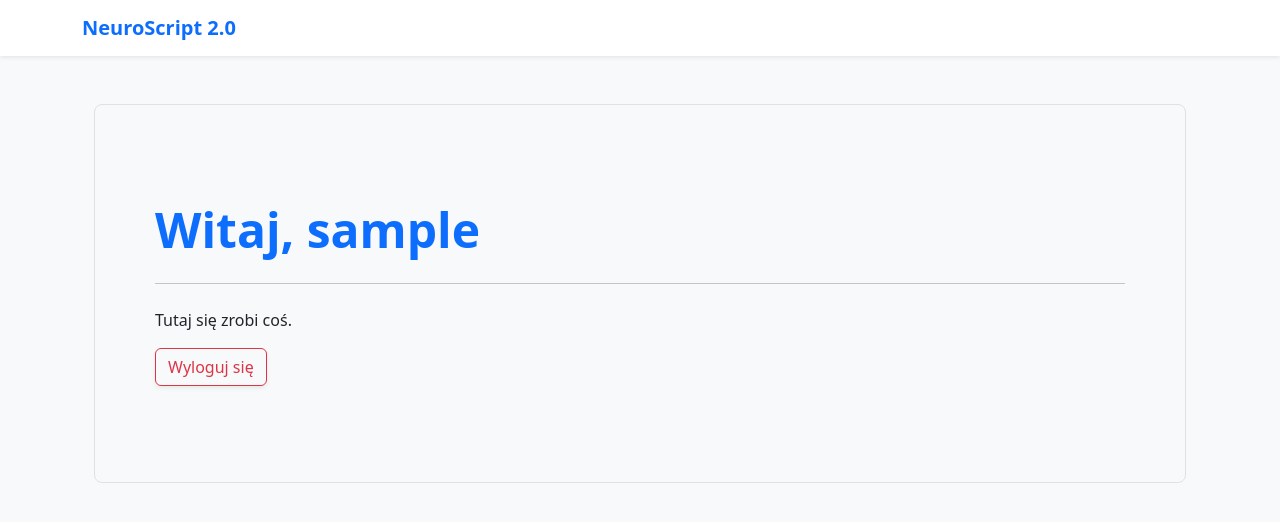
After one commit to Daniel321W/NeuroScript2.0, a Django app: page /dashboard/ in a window 1280 px wide. The commit adds this page. Shown: the top 522 px of the page. Run offline with Django 5.2, Linux system fonts and the light colour scheme; the visitor is signed in with stand-in values (Sample User, id 1).

Commit message:
implementation of authentication flow and dashboard UI

```diff
--- a/neuroscript_core/settings.py
+++ b/neuroscript_core/settings.py
@@ -17,6 +17,7 @@ INSTALLED_APPS = [
     'django.contrib.sessions',
     'django.contrib.messages',
     'django.contrib.staticfiles',
+    'analysis',
 ]
 
 MIDDLEWARE = [
@@ -34,7 +35,7 @@ ROOT_URLCONF = 'neuroscript_core.urls'
 TEMPLATES = [
     {
         'BACKEND': 'django.template.backends.django.DjangoTemplates',
-        'DIRS': [],
+        'DIRS': [BASE_DIR / 'templates'],
         'APP_DIRS': True,
         'OPTIONS': {
             'context_processors': [
@@ -71,6 +72,8 @@ AUTH_PASSWORD_VALIDATORS = [
     },
 ]
 
+LOGIN_REDIRECT_URL = 'dashboard'
+LOGOUT_REDIRECT_URL = 'login'
 
 LANGUAGE_CODE = 'en-us'
 
--- a/neuroscript_core/urls.py
+++ b/neuroscript_core/urls.py
@@ -1,6 +1,9 @@
+from django import views
 from django.contrib import admin
-from django.urls import path
+from django.urls import path, include
 
 urlpatterns = [
     path('admin/', admin.site.urls),
+    path('accounts/', include('django.contrib.auth.urls')),
+    path('', include('analysis.urls')),
 ]
--- /dev/null
+++ b/templates/analysis/dashboard.html
@@ -0,0 +1,23 @@
+{% extends "base.html" %}
+
+{% block content %}
+<div class="container mt-5">
+    <div class="row">
+        <div class="col-md-12">
+            <div class="p-5 mb-4 bg-light rounded-3 border">
+                <div class="container-fluid py-5">
+                    <h1 class="display-5 fw-bold text-primary">Witaj, <strong>{{ username }}</strong></h1>
+                    <hr class="my-4">
+                    <p>Tutaj się zrobi coś.</p>
+                    <form action="{% url 'logout' %}" method="post" style="display: inline;">
+                    {% csrf_token %}
+                    <button type="submit" class="btn btn-outline-danger shadow-sm">
+                        Wyloguj się
+                    </button>
+                </form>
+                </div>
+            </div>
+        </div>
+    </div>
+</div>
+{% endblock %}
--- a/templates/base.html
+++ b/templates/base.html
@@ -1,14 +1,27 @@
 <!DOCTYPE html>
-<html>
+<html lang="pl">
 <head>
-    <title>NeuroScript</title>
-    </head>
+    <meta charset="UTF-8">
+    <meta name="viewport" content="width=device-width, initial-scale=1.0">
+    <title>NeuroScript 2.0</title>
+    <link href="https://cdn.jsdelivr.net/npm/bootstrap@5.3.0/dist/css/bootstrap.min.css" rel="stylesheet">
+    <style>
+        body { background-color: #f8f9fa; }
+        .navbar-brand { font-weight: bold; color: #0d6efd; }
+    </style>
+</head>
 <body>
-    <nav> </nav>
+    <nav class="navbar navbar-expand-lg navbar-light bg-white shadow-sm mb-4">
+        <div class="container">
+            <a class="navbar-brand" href="#">NeuroScript 2.0</a>
+        </div>
+    </nav>
 
-    <main>
+    <div class="container">
         {% block content %}
         {% endblock %}
-    </main>
+    </div>
+
+    <script src="https://cdn.jsdelivr.net/npm/bootstrap@5.3.0/dist/js/bootstrap.bundle.min.js"></script>
 </body>
 </html>
```
Also changed, not shown: templates/registration/login.html (added, +33 -0 lines).
